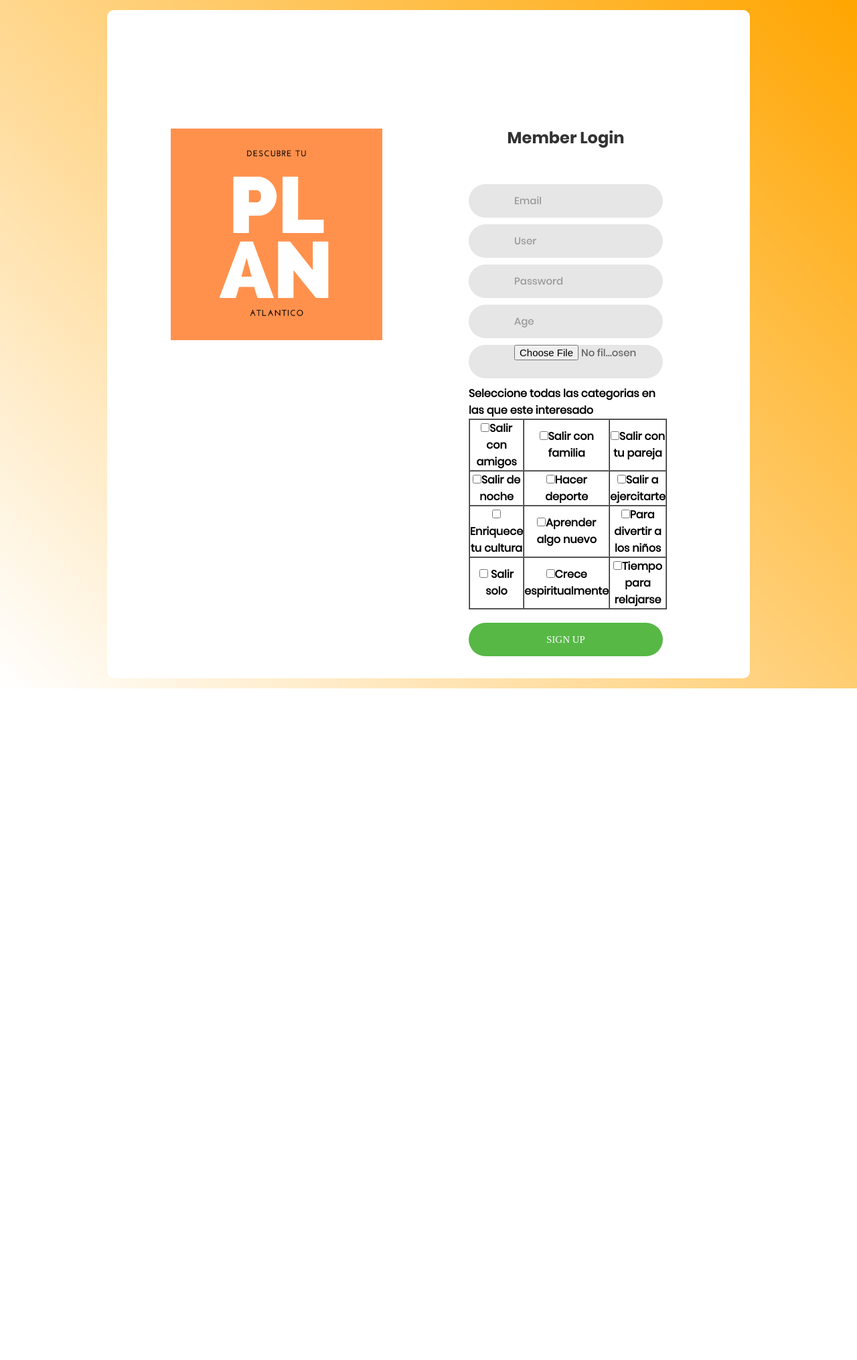
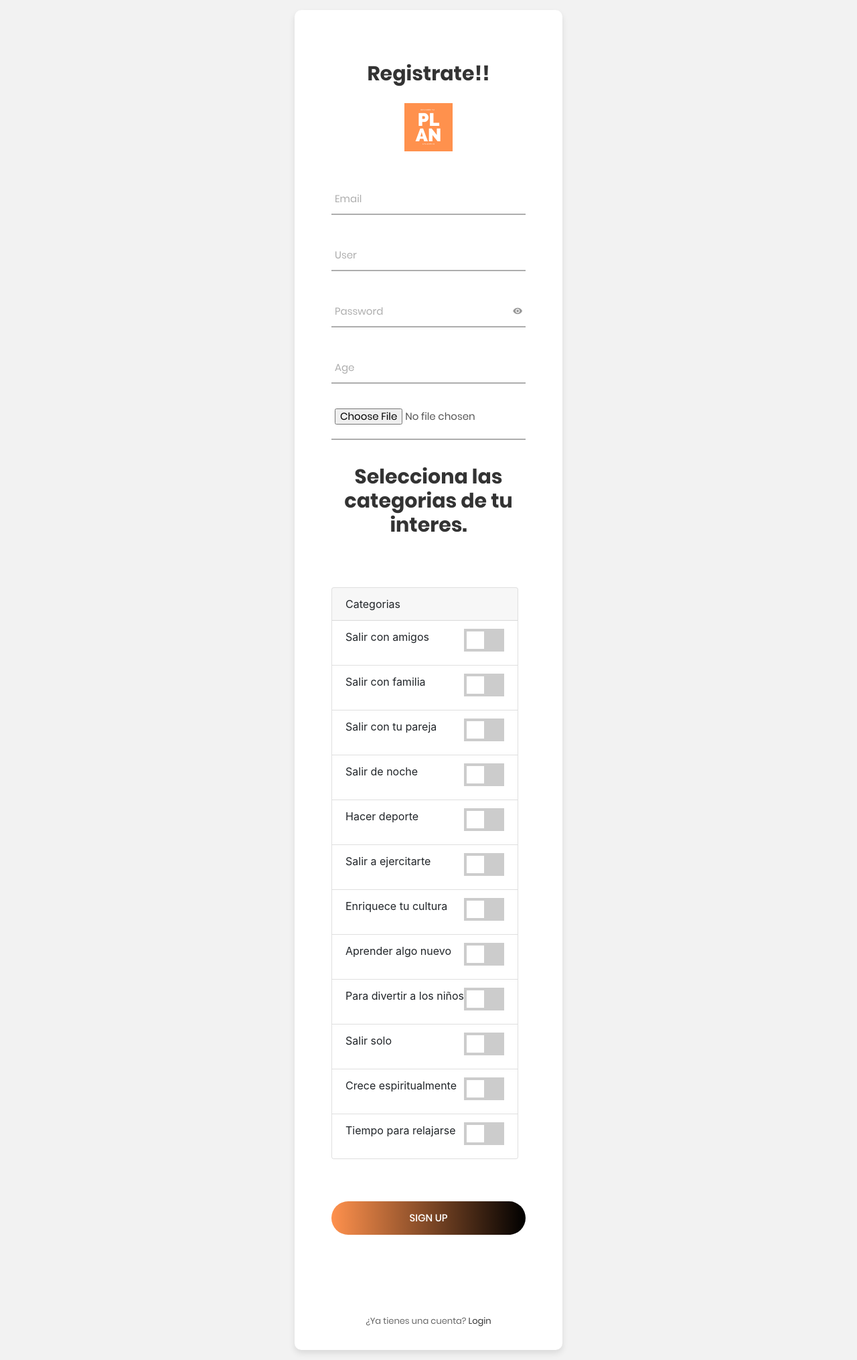
Before and after one commit to vluribe/TUPLANBAQ, a PHP site: page /signup.php in a window 1280 px wide. Shown: the whole page at 67% size. Before the commit the page ends 1028 px from the top, so only its background shows below. Run offline with PHP 8.4, Linux system fonts and the light colour scheme; lists and menus that the app fills with data are empty; some libraries are stand-ins or nearby versions; some web fonts are replaced.

Commit message:
Nuevo registro y ajustes de sliders
Cambiamos la pagina de registros y ya los sliders no pierden textos

```diff
--- a/ConDinero.php
+++ b/ConDinero.php
@@ -155,21 +155,21 @@ include('conexiongen.php');
     <div class="carousel-inner" role="listbox">
       <!-- Slide One - Set the background image for this slide in the line below -->
       <div class="carousel-item active" style="background-image: url('img/lugar1.jpg')">
-        <div class="carousel-caption d-none d-md-block">
+        <div class="carousel-caption  d-md-block">
           <h2 class="display-4">Estamos en tu ciudad</h2>
           <p class="lead">Y te ayudamos a descubrirla.</p>
         </div>
       </div>
       <!-- Slide Two - Set the background image for this slide in the line below -->
       <div class="carousel-item" style="background-image: url('img/aleatorio.jpeg')">
-        <div class="carousel-caption d-none d-md-block">
+        <div class="carousel-caption d-md-block">
           <h2 class="display-4">Los dias y las noches.</h2>
           <p class="lead">No volveras a ver tu ciudad como antes.</p>
         </div>
       </div>
       <!-- Slide Three - Set the background image for this slide in the line below -->
       <div class="carousel-item" style="background-image: url('img/lugar3.jpg')">
-        <div class="carousel-caption d-none d-md-block">
+        <div class="carousel-caption d-md-block">
           <h2 class="display-4">Dejate enamorar.</h2>
           <p class="lead">Una tierra magica que te cautivara.</p>
         </div>
--- /dev/null
+++ b/css/checkboxsup.css
@@ -0,0 +1,74 @@
+/* The switch - the box around the slider */
+.switch {
+    position: relative;
+    display: inline-block;
+    width: 60px;
+    height: 34px;
+    float:right;
+  }
+
+  /* Hide default HTML checkbox */
+  .switch input {display:none;}
+
+  /* The slider */
+  .slider {
+    position: absolute;
+    cursor: pointer;
+    top: 0;
+    left: 0;
+    right: 0;
+    bottom: 0;
+    background-color: #ccc;
+    -webkit-transition: .4s;
+    transition: .4s;
+  }
+
+  .slider:before {
+    position: absolute;
+    content: "";
+    height: 26px;
+    width: 26px;
+    left: 4px;
+    bottom: 4px;
+    background-color: white;
+    -webkit-transition: .4s;
+    transition: .4s;
+  }
+
+  input.default:checked + .slider {
+    background-color: #444;
+  }
+  input.primary:checked + .slider {
+    background-color: #2196F3;
+  }
+  input.success:checked + .slider {
+    background-color: #8bc34a;
+  }
+  input.info:checked + .slider {
+    background-color: #3de0f5;
+  }
+  input.warning:checked + .slider {
+    background-color: #FFC107;
+  }
+  input.danger:checked + .slider {
+    background-color: #f44336;
+  }
+
+  input:focus + .slider {
+    box-shadow: 0 0 1px #2196F3;
+  }
+
+  input:checked + .slider:before {
+    -webkit-transform: translateX(26px);
+    -ms-transform: translateX(26px);
+    transform: translateX(26px);
+  }
+
+  /* Rounded sliders */
+  .slider.round {
+    border-radius: 34px;
+  }
+
+  .slider.round:before {
+    border-radius: 50%;
+  }
--- a/eventos_home.php
+++ b/eventos_home.php
@@ -130,21 +130,21 @@ include('conexiongen.php');
     <div class="carousel-inner" role="listbox">
       <!-- Slide One - Set the background image for this slide in the line below -->
       <div class="carousel-item active" style="background-image: url('img/evento1.jpg')">
-        <div class="carousel-caption d-none d-md-block">
+        <div class="carousel-caption  d-md-block">
           <h2 class="display-4">Estamos en tu ciudad</h2>
           <p class="lead">Y te ayudamos a descubrirla.</p>
         </div>
       </div>
       <!-- Slide Two - Set the background image for this slide in the line below -->
       <div class="carousel-item" style="background-image: url('img/evento2.jpeg')">
-        <div class="carousel-caption d-none d-md-block">
+        <div class="carousel-caption  d-md-block">
           <h2 class="display-4">Los dias y las noches.</h2>
           <p class="lead">No volveras a ver tu ciudad como antes.</p>
         </div>
       </div>
       <!-- Slide Three - Set the background image for this slide in the line below -->
       <div class="carousel-item" style="background-image: url('img/evento3.jpg')">
-        <div class="carousel-caption d-none d-md-block">
+        <div class="carousel-caption  d-md-block">
           <h2 class="display-4">Dejate enamorar.</h2>
           <p class="lead">Una tierra magica que te cautivara.</p>
         </div>
--- a/signup.php
+++ b/signup.php
@@ -1,104 +1,203 @@
 <!DOCTYPE html>
 <html lang="en">
 <head>
-	<title>Login V1</title>
+	<title>TU PLAN A: SignUp</title>
 	<meta charset="UTF-8">
 	<meta name="viewport" content="width=device-width, initial-scale=1">
 <!--===============================================================================================-->
-	<link rel="icon" type="image/png" href="imag/icons/favicon.ico"/>
+	<link rel="icon" type="image/png" href="images/icons/favicon.ico"/>
 <!--===============================================================================================-->
-	<link rel="stylesheet" type="text/css" href="css/main.css">
+	<link rel="stylesheet" type="text/css" href="vendor/bootstrap/css/bootstrap.min.css">
+<!--===============================================================================================-->
+	<link rel="stylesheet" type="text/css" href="fonts/font-awesome-4.7.0/css/font-awesome.min.css">
+<!--===============================================================================================-->
+	<link rel="stylesheet" type="text/css" href="fonts/iconic/css/material-design-iconic-font.min.css">
+<!--===============================================================================================-->
+	<link rel="stylesheet" type="text/css" href="vendor/animate/animate.css">
+<!--===============================================================================================-->
+	<link rel="stylesheet" type="text/css" href="vendor/css-hamburgers/hamburgers.min.css">
+<!--===============================================================================================-->
+	<link rel="stylesheet" type="text/css" href="vendor/animsition/css/animsition.min.css">
+<!--===============================================================================================-->
+	<link rel="stylesheet" type="text/css" href="vendor/select2/select2.min.css">
+<!--===============================================================================================-->
+	<link rel="stylesheet" type="text/css" href="css/checkboxsup.css">
+<!--===============================================================================================-->
+	<link rel="stylesheet" type="text/css" href="css/util.css">
+	<link rel="stylesheet" type="text/css" href="css/mainlogin.css">
+	<link href="//maxcdn.bootstrapcdn.com/bootstrap/4.0.0/css/bootstrap.min.css" rel="stylesheet" id="bootstrap-css">
+	<link rel="stylesheet" type="text/css" href="vendor/bootstrap/css/bootstrap.min.css">
+<script src="//maxcdn.bootstrapcdn.com/bootstrap/4.0.0/js/bootstrap.min.js"></script>
+<script src="//cdnjs.cloudflare.com/ajax/libs/jquery/3.2.1/jquery.min.js"></script>
 <!--===============================================================================================-->
 </head>
-<body>
+<body id="page-top" >
 
 	<div class="limiter">
-		<div class="container-login100">
-			<div class="wrap-login100">
-				<div class="login100-pic js-tilt" data-tilt>
-					<img src="img/icons/Tuplan512x512.png" alt="IMG">
-				</div>
-
-				<form action="conexionSignup.php" method="post" enctype="multipart/form-data" class="login100-form validate-form">
-					<span class="login100-form-title">
-						Member Login
+		<div class="container-login100" >
+			<div class="wrap-login100" style="width: 25rem;">
+					<form action="conexionSignup.php" method="post" enctype="multipart/form-data" class="login100-form validate-form">
+				<span class="login100-form-title p-b-26">
+						Registrate!!
+					</span>
+					<span class="login100-form-title p-b-48">
+						<image src="img/icons/Tuplan72x72.png">
 					</span>
 
-					<div class="wrap-input100 validate-input" data-validate = "Valid email is required: ex@abc.xyz">
-						<input class="input100" type="text" name="email" placeholder="Email">
-						<span class="focus-input100"></span>
-						<span class="symbol-input100">
-							<i class="fa fa-envelope" aria-hidden="true"></i>
-						</span>
+					<div class="wrap-input100 validate-input" data-validate = "Valid email is required: a@b.c">
+					<input class="input100" type="text" name="email" placeholder="Email" id="email">
+					<span class="focus-input100" ></span>
 					</div>
 
                     <div class="wrap-input100">
 						<input class="input100" type="text" name="user" placeholder="User">
 						<span class="focus-input100"></span>
-						<span class="symbol-input100">
-							<i class="fa fa-envelope" aria-hidden="true"></i>
-						</span>
 					</div>
 
 
 					<div class="wrap-input100 validate-input" data-validate = "Password is required">
-						<input class="input100" type="password" name="password" placeholder="Password">
-						<span class="focus-input100"></span>
-						<span class="symbol-input100">
-							<i class="fa fa-lock" aria-hidden="true"></i>
+						<span class="btn-show-pass">
+							<i class="zmdi zmdi-eye"></i>
 						</span>
+						<input class="input100" type="password" name="password" placeholder="Password" id="pwd">
+						<span class="focus-input100" ></span>
 					</div>
 
 
                     <div class="wrap-input100">
 						<input class="input100" type="text" name="age" placeholder="Age">
 						<span class="focus-input100"></span>
-						<span class="symbol-input100">
-							<i class="fa fa-envelope" aria-hidden="true"></i>
-						</span>
 					</div>
 
                      <div class="wrap-input100">
 						<input class="input100" placeholder="Photo"  type="file" name="foto">
 						<span class="focus-input100"></span>
-						<span class="symbol-input100">
-							<i class="fa fa-envelope" aria-hidden="true"></i>
-						</span>
 					</div>
 
 
+                    <div style="">
+                    <span class="login100-form-title p-b-25">
+						Selecciona las categorias de tu interes.
+					</span>
 
-                    <h4><strong>Seleccione todas las categorias en las que este interesado</strong></h4>
 
-          <table align='center' cellspacing=0 cellpadding=0 id="data_table" border=1>
-                <tr>
-                    <th><input type="checkbox" name="amigos" value="1">Salir con amigos</th>
-                    <th><input type="checkbox" name="familia" value="1">Salir con familia</th>
-                    <th><input type="checkbox" name="pareja" value="1">Salir con tu pareja</th>
-                </tr>
-              <tr>
-                    <th><input type="checkbox" name="noche" value="1">Salir de noche</th>
-                    <th><input type="checkbox" name="deporte" value="1">Hacer deporte</th>
-                    <th><input type="checkbox" name="ejercicio" value="1">Salir a ejercitarte</th>
-                </tr>
-              <tr>
-                    <th><input type="checkbox" name="cultura" value="1">Enriquece tu cultura</th>
-                    <th><input type="checkbox" name="aprende" value="1">Aprender algo nuevo</th>
-                    <th><input type="checkbox" name="hijos" value="1">Para divertir a los niños</th>
-                </tr>
-              <tr>
-                    <th><input type="checkbox" name="solo" value="1"> Salir solo</th>
-                    <th><input type="checkbox" name="espiritual" value="1">Crece espiritualmente</th>
-                    <th><input type="checkbox" name="relajarse" value="1">Tiempo para relajarse</th>
-                </tr>
-            </table>
+<div class="container">
+	<div class="row">
+	    <div >
+	    <div class="card" style="margin:50px 0">
+                <!-- Default panel contents -->
+                <div class="card-header">Categorias</div>
+
+                <ul class="list-group list-group-flush">
+                    <li class="list-group-item">
+					Salir con amigos
+                                <label class="switch ">
+								<input type="checkbox" class="success" name="amigos" value="1">
+          <span class="slider"></span>
+        </label>
+                    </li>
+                    <li class="list-group-item">
+					Salir con familia
+                                <label class="switch ">
+								<input type="checkbox" class="success" name="familia" value="1">
+          <span class="slider"></span>
+        </label>
+                    </li>
+                    <li class="list-group-item">
+					Salir con tu pareja
+                                <label class="switch ">
+								<input type="checkbox" class="success" name="pareja" value="1">
+          <span class="slider"></span>
+        </label>
+                    </li>
+                    <li class="list-group-item">
+					Salir de noche
+                               <label class="switch ">
+							   <input type="checkbox" class="success" name="noche" value="1">
+          <span class="slider"></span>
+        </label>
+                    </li>
+                    <li class="list-group-item">
+					Hacer deporte
+                               <label class="switch ">
+							   <input type="checkbox" class="success" name="deporte" value="1">
+          <span class="slider"></span>
+        </label>
+                    </li>
+                    <li class="list-group-item">
+					Salir a ejercitarte
+                              <label class="switch ">
+							  <input type="checkbox" class="success" name="ejercicio" value="1">
+          <span class="slider"></span>
+        </label>
+                    </li>
+					<li class="list-group-item">
+					Enriquece tu cultura
+                              <label class="switch ">
+							  <input type="checkbox" class="success" name="cultura" value="1">
+          <span class="slider"></span>
+        </label>
+                    </li>
+					<li class="list-group-item">
+					Aprender algo nuevo
+                              <label class="switch ">
+							  <input type="checkbox" class="success" name="aprende" value="1">
+          <span class="slider"></span>
+        </label>
+                    </li>
+					<li class="list-group-item">
+					Para divertir a los niños
+                              <label class="switch ">
+							  <input type="checkbox" class="success" name="hijos" value="1">
+          <span class="slider"></span>
+        </label>
+                    </li>
+					<li class="list-group-item">
+					Salir solo
+                              <label class="switch ">
+							  <input type="checkbox" class="success" name="solo" value="1">
+          <span class="slider"></span>
+        </label>
+                    </li>
+					<li class="list-group-item">
+					Crece espiritualmente
+                              <label class="switch ">
+							  <input type="checkbox" class="success" name="espiritual" value="1">
+          <span class="slider"></span>
+        </label>
+                    </li>
+					<li class="list-group-item">
+					Tiempo para relajarse
+                              <label class="switch ">
+							  <input type="checkbox" class="success" name="relajarse" value="1">
+          <span class="slider"></span>
+        </label>
+                    </li>
+                </ul>
+            </div>
+            </div>
+			</div>
+            </div>
+
 
 					<div class="container-login100-form-btn">
-						<button class="login100-form-btn" id="login">
-							Sign Up
-						</button>
+						<div class="wrap-login100-form-btn">
+							<div class="login100-form-bgbtn"></div>
+							<button class="login100-form-btn" id="login">
+								Sign Up
+							</button>
+						</div>
 					</div>
 
+					<div class="text-center p-t-115">
+						<span class="txt1">
+							¿Ya tienes una cuenta?
+						</span>
+
+						<a class="txt2" href="login.php">
+							Login
+						</a>
+					</div>
 				</form>
 			</div>
 		</div>
```
Also changed, not shown: login.html (deleted, +0 -100 lines), login.php (+4 -4 lines).
